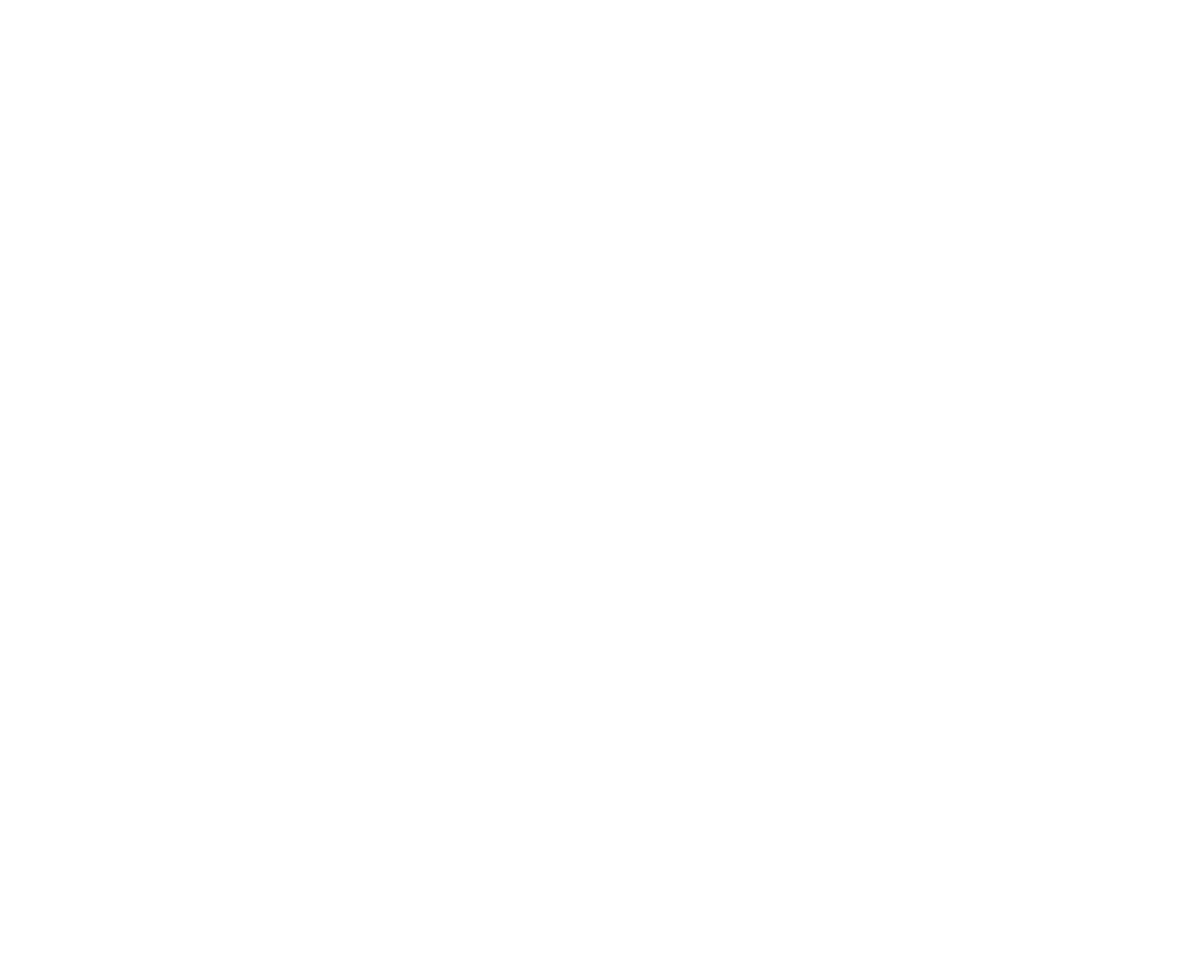
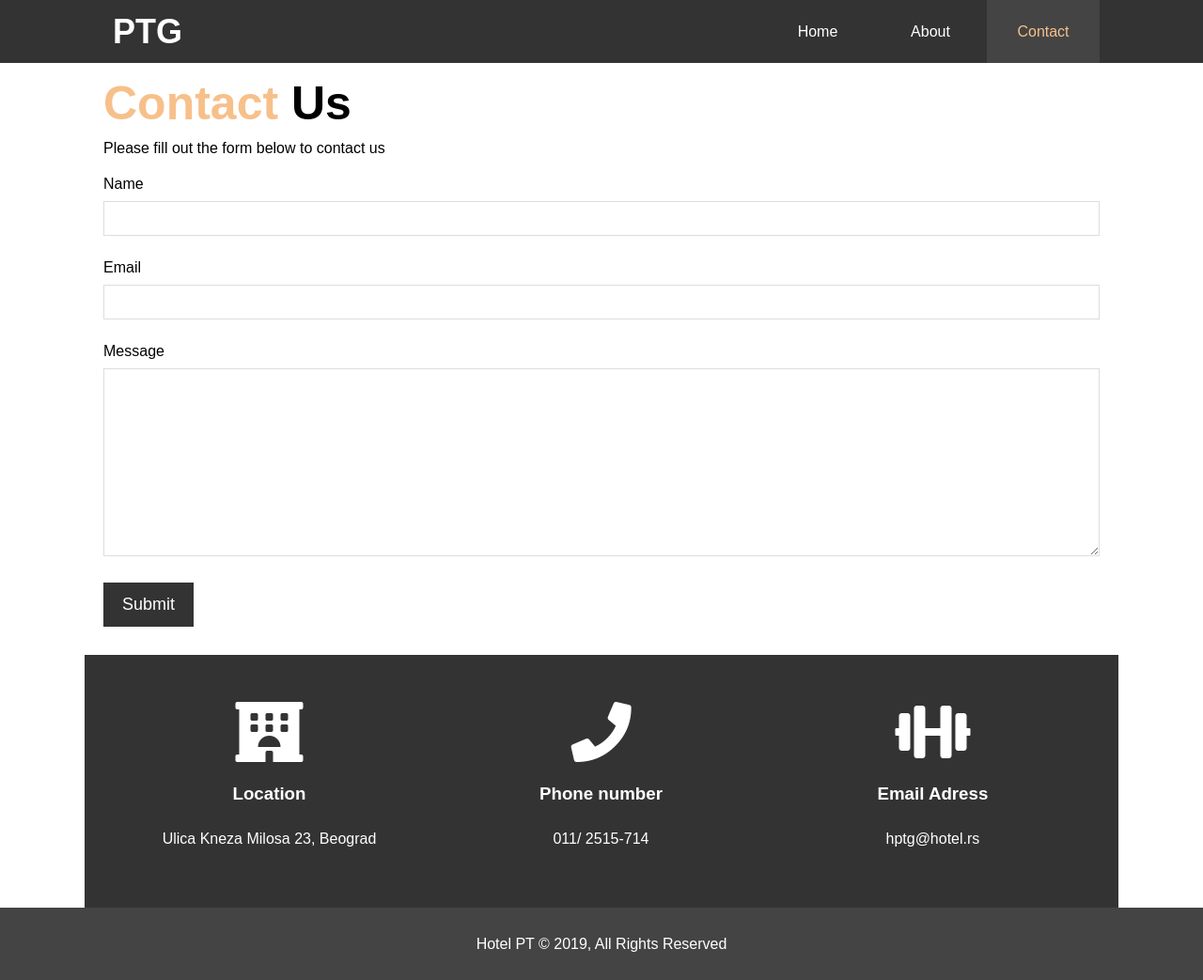
Before and after one commit to ppoznanovic17/Hotel-site, a plain HTML site: page contact.html in a window 1280 px wide. Shown: the whole page at 94% size. Before the commit the page ends 800 px from the top, so only its background shows below. Drawn offline with Linux system fonts and the light colour scheme.

Commit message:
Gotov sajt

```diff
--- a/contact.html
+++ b/contact.html
@@ -1,13 +1,95 @@
 <!DOCTYPE html>
 <html lang="">
+
 <head>
     <meta charset="utf-8">
     <meta name="viewport" content="width=device-width, initial-scale=1.0">
-    <title></title>
-    <link rel="stylesheet" href="">
+
+    <meta name="description" content="Welcome to the most extraordinary hotel in Belgrade">
+    <meta name="keywords" content="Petar the Great,hotel,Petar,new Belgrade hotel,Best hotel in Belgrade,hotel u Beogradu, novi hotel u Beogradu">
+
+    <title>Hotel Petar the Great | Contact</title>
+
+    <link rel="stylesheet" href="main.css">
+    <link rel="stylesheet" href="https://use.fontawesome.com/releases/v5.7.2/css/all.css" integrity="sha384-fnmOCqbTlWIlj8LyTjo7mOUStjsKC4pOpQbqyi7RrhN7udi9RwhKkMHpvLbHG9Sr" crossorigin="anonymous">
+
 </head>
 
+
 <body>
-    <script src=""></script>
+
+
+    <header>
+        <nav id="navbar">
+            <div class="container">
+                <h1 class="logo">
+                    <a href="index.html">
+                        <h1 class="logo">PTG</h1>
+                    </a>
+                </h1>
+                <ul>
+                    <li><a href="index.html">Home</a></li>
+                    <li><a href="about.html"> About</a></li>
+                    <li><a href="contact.html" class="current">Contact</a></li>
+                </ul>
+            </div>
+
+        </nav>
+    </header>
+
+    <section id="form">
+        <div class="container">
+            <h1><span class="text-primary">Contact</span> Us</h1>
+            <p>Please fill out the form below to contact us</p>
+            <form action="process.php">
+                <div class="form-group">
+                    <label for="name">Name</label>
+                    <input type="text" name="name" id="name">
+                </div>
+                <div class="form-group">
+                    <label for="email">Email</label>
+                    <input type="text" name="email" id="email">
+                </div>
+                <div class="form-group">
+                    <label for="message">Message</label>
+                    <textarea type="text" name="message" id="message">
+                    </textarea>
+                </div>
+                <div>
+                    <button type="submit" class="btn">Submit</button>
+                </div>
+            </form>
+        </div>
+    </section>
+
+     <section class="contact">
+       <div class="container ab">
+          <div class="box ">
+           <i class="fas fa-hotel fa-4x"></i>
+            <h3>Location</h3>
+            <p>Ulica Kneza Milosa 23, Beograd</p>
+        </div>
+        <div class="box ">
+            <i class="fas fa-phone fa-4x"></i>
+            <h3>Phone number</h3>
+            <p>011/ 2515-714</p>
+        </div>
+        <div class="box ">
+            <i class="fas fa-dumbbell fa-4x"></i>
+            <h3>Email Adress</h3>
+            <p>hptg@hotel.rs</p>
+        </div>
+       </div>
+   </section>
+
+
+
+    <div class="clr"></div>
+
+    <footer id="main-footer">
+        <p>Hotel PT &copy; 2019, All Rights Reserved</p>
+    </footer>
+
 </body>
+
 </html>
--- a/main.css
+++ b/main.css
@@ -298,3 +298,62 @@ p {
     margin-right: 20px;
     border-radius: 50%;
 }
+
+
+
+
+
+
+
+
+
+
+
+
+
+/* NOVA STRANA*/
+/* KONTAKT ******************************************************************************/
+
+
+#form .form-group{
+    margin-bottom: 20px;
+}
+
+#form label{
+    display: block;
+    margin-bottom: 5px;
+}
+
+#form input,
+#form textarea{
+    width: 100%;
+    padding: 10px;
+    border: 1px #ddd solid;
+}
+
+#form textarea{
+    height: 200px;
+}
+
+
+#form h1{
+    font-size: 50px;
+    padding-top: 30px;
+}
+
+#form input:focus,
+#form textarea:focus{
+    outline: none;
+    border-color: #f7c08a;
+}
+
+#form div button{
+    margin-bottom: 30px;
+}
+/* CONTANCT INFO ********************************************************************/
+
+
+.ab{
+    background: #333;
+    color: white;
+}
```
Also changed, not shown: about.html (+3 -1 lines).
